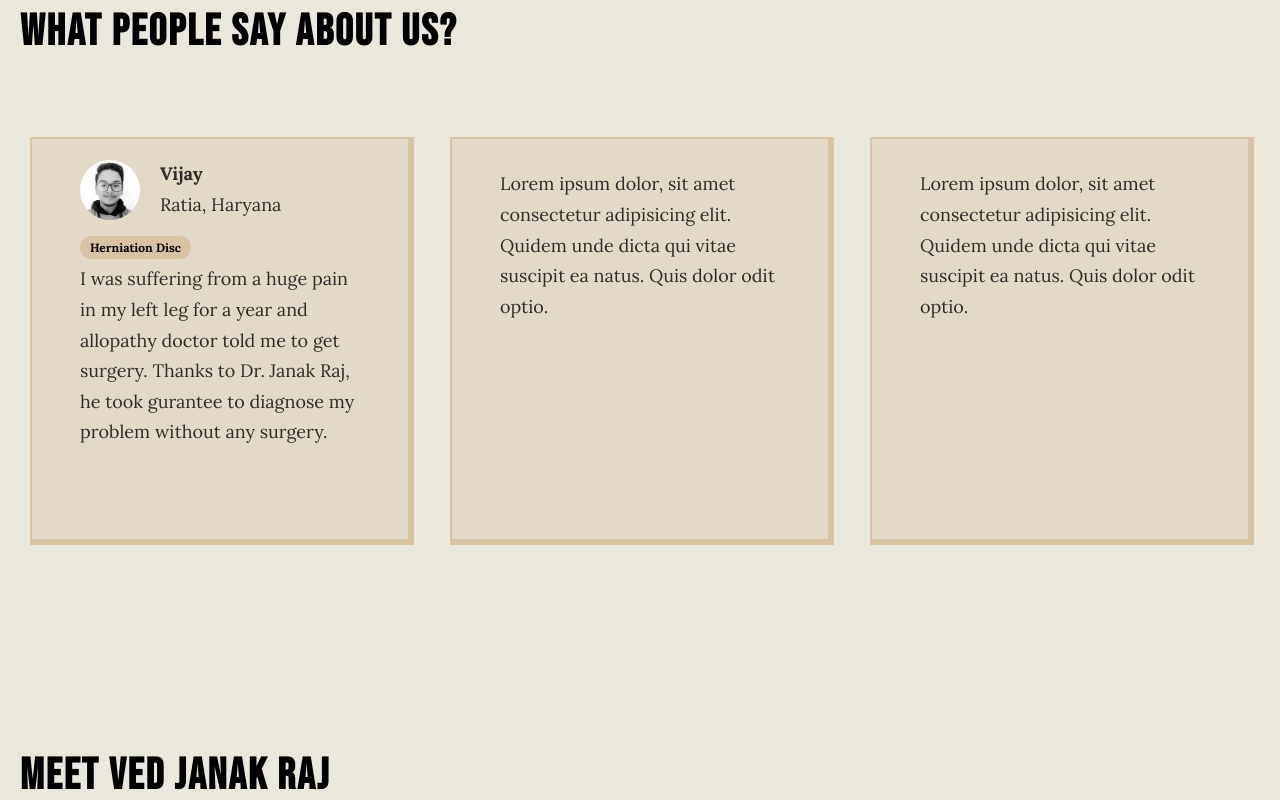
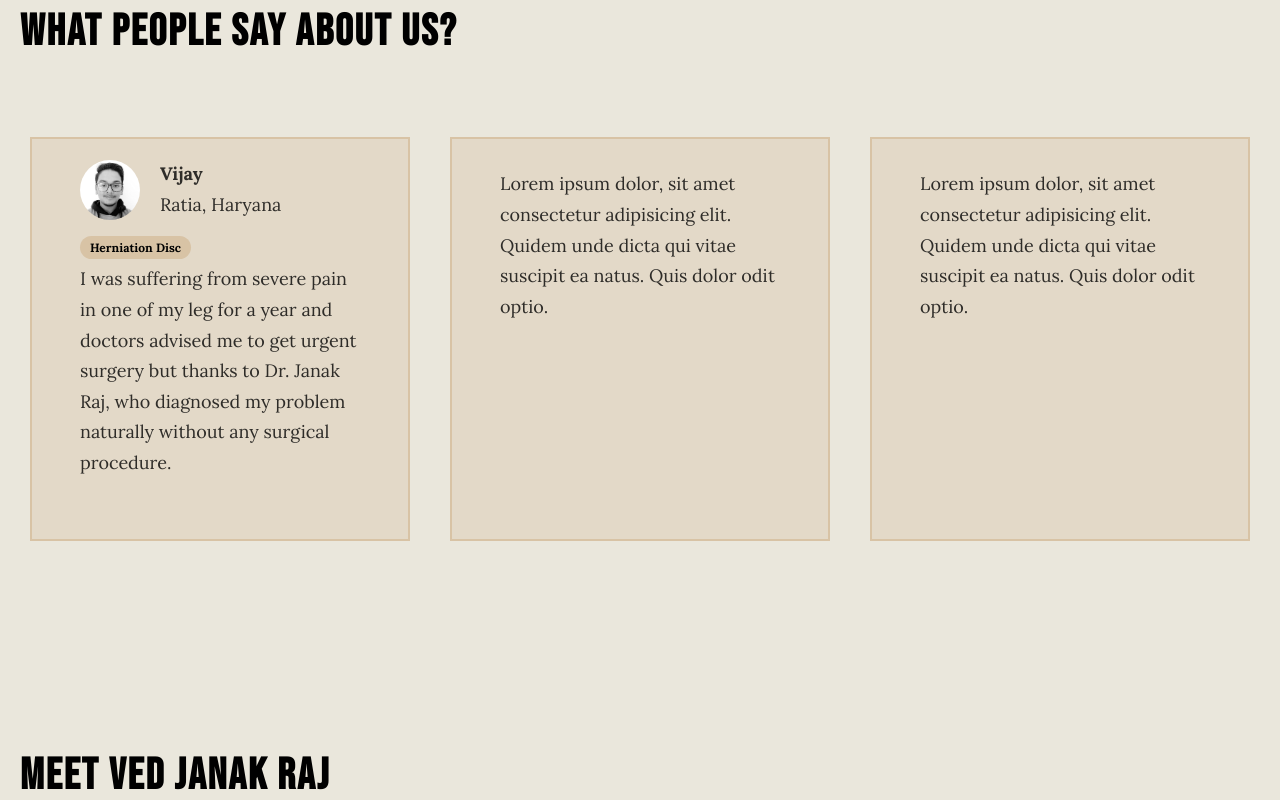
Before and after one commit to vijayverma2003/Neuro-Center, a React (Create React App) app: page / in a window 1280 px wide. Shown: the part 2820-3620 px from the top of the page. Built offline with nearby package versions, Linux system fonts and the light colour scheme.

Commit message:
Style fixes

```diff
--- a/src/services/reviews.json
+++ b/src/services/reviews.json
@@ -4,7 +4,7 @@
         "name": "Vijay",
         "from": "Ratia, Haryana",
         "problems": ["Herniation Disc"],
-        "description": "I was suffering from a huge pain in my left leg for a year and allopathy doctor told me to get surgery. Thanks to Dr. Janak Raj, he took gurantee to diagnose my problem without any surgery.",
+        "description": "I was suffering from severe pain in one of my leg for a year and doctors advised me to get urgent surgery but thanks to Dr. Janak Raj, who diagnosed my problem naturally without any surgical procedure.",
         "image": "user1.jpeg"
         }
     ]
--- a/src/styles/styles.css
+++ b/src/styles/styles.css
@@ -109,10 +109,14 @@ nav {
 .review {
   background-color: rgba(216, 195, 165, 0.3764705882);
   border: 2px solid #d8c3a5;
-  box-shadow: 2px 2px 0 2px #d8c3a5;
   height: 360px;
   padding: 2rem 4.8rem;
   width: 360px;
+  transition: box-shadow 0.2s ease-out;
+}
+
+.review:hover {
+  box-shadow: 2px 2px 0 2px #d8c3a5;
 }
 
 .review--content {
@@ -190,7 +194,6 @@ input,
 textarea {
   background-color: transparent;
   border: 1px solid #e85a4f;
-  box-shadow: 1px 1px 0 1px #e85a4f;
   color: rgba(0, 0, 0, 0.8);
   font-family: "Bebas Neue";
   font-size: 2rem;
@@ -201,6 +204,12 @@ textarea {
   padding: 0.8rem 1.4rem;
   resize: none;
   width: 100%;
+  transition: box-shadow 0.2s ease-out;
+}
+
+input:focus,
+textarea:focus {
+  box-shadow: 1px 1px 0 1px #e85a4f;
 }
 
 .gallery {
--- a/src/styles/styles.scss
+++ b/src/styles/styles.scss
@@ -146,10 +146,14 @@ nav {
 .review {
   background-color: $lightTertiaryColor;
   border: 2px solid $tertiaryColor;
-  box-shadow: 2px 2px 0 2px $tertiaryColor;
   height: 360px;
   padding: 2rem 4.8rem;
   width: 360px;
+  transition: box-shadow 0.2s ease-out;
+}
+
+.review:hover {
+  box-shadow: 2px 2px 0 2px $tertiaryColor;
 }
 
 .review--content {
@@ -234,7 +238,6 @@ input,
 textarea {
   background-color: transparent;
   border: 1px solid $primaryColor;
-  box-shadow: 1px 1px 0 1px $primaryColor;
   color: $lightColor;
   font-family: $fontPrimary;
   font-size: 2rem;
@@ -245,6 +248,12 @@ textarea {
   padding: 0.8rem 1.4rem;
   resize: none;
   width: 100%;
+  transition: box-shadow 0.2s ease-out;
+}
+
+input:focus,
+textarea:focus {
+  box-shadow: 1px 1px 0 1px $primaryColor;
 }
 
 // Gallery
```
Also changed, not shown: 1 other file (tests, documents, lock files or other folders).
